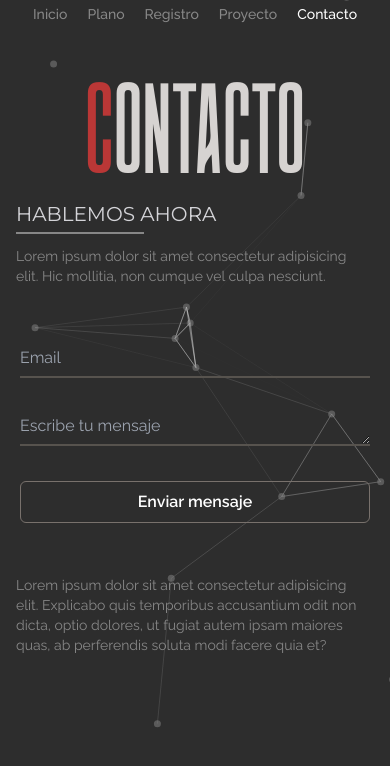
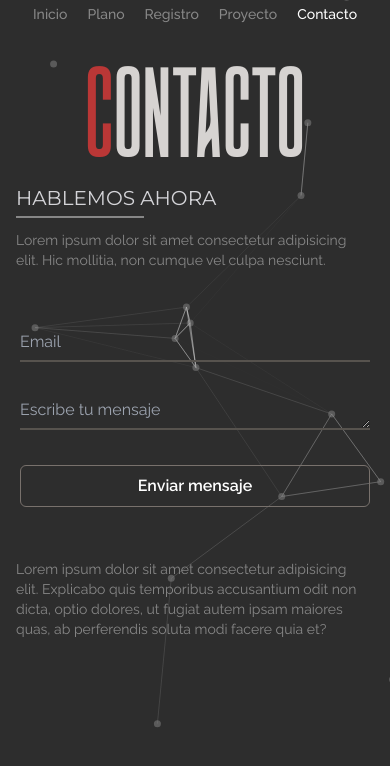
Before and after one commit to Najdorf12/gallery-app, a React (Vite) app: page /contacto in a window 390 px wide. Shown: the top 766 px of the page. Built offline with nearby package versions, Linux system fonts and the light colour scheme.

Commit message:
add styles

```diff
--- a/src/pages/Contact.jsx
+++ b/src/pages/Contact.jsx
@@ -34,7 +34,7 @@ const Contact = () => {
 
   return (
     <>
-      <section className="pt-20 w-full bg-white flex flex-col lg:flex-row lg:items:center lg:justify-center lg:pt-28 ">
+      <section className="pt-16 w-full bg-white flex flex-col lg:flex-row lg:items:center lg:justify-center lg:pt-28 ">
         <TsParticlesBg />
         <Navbar />
         <article className="z-50  text-center self-center lg:text-start lg:pl-[9%] lg:w-1/2 lg:self-start  2xl:pl-[12%] ">
```
